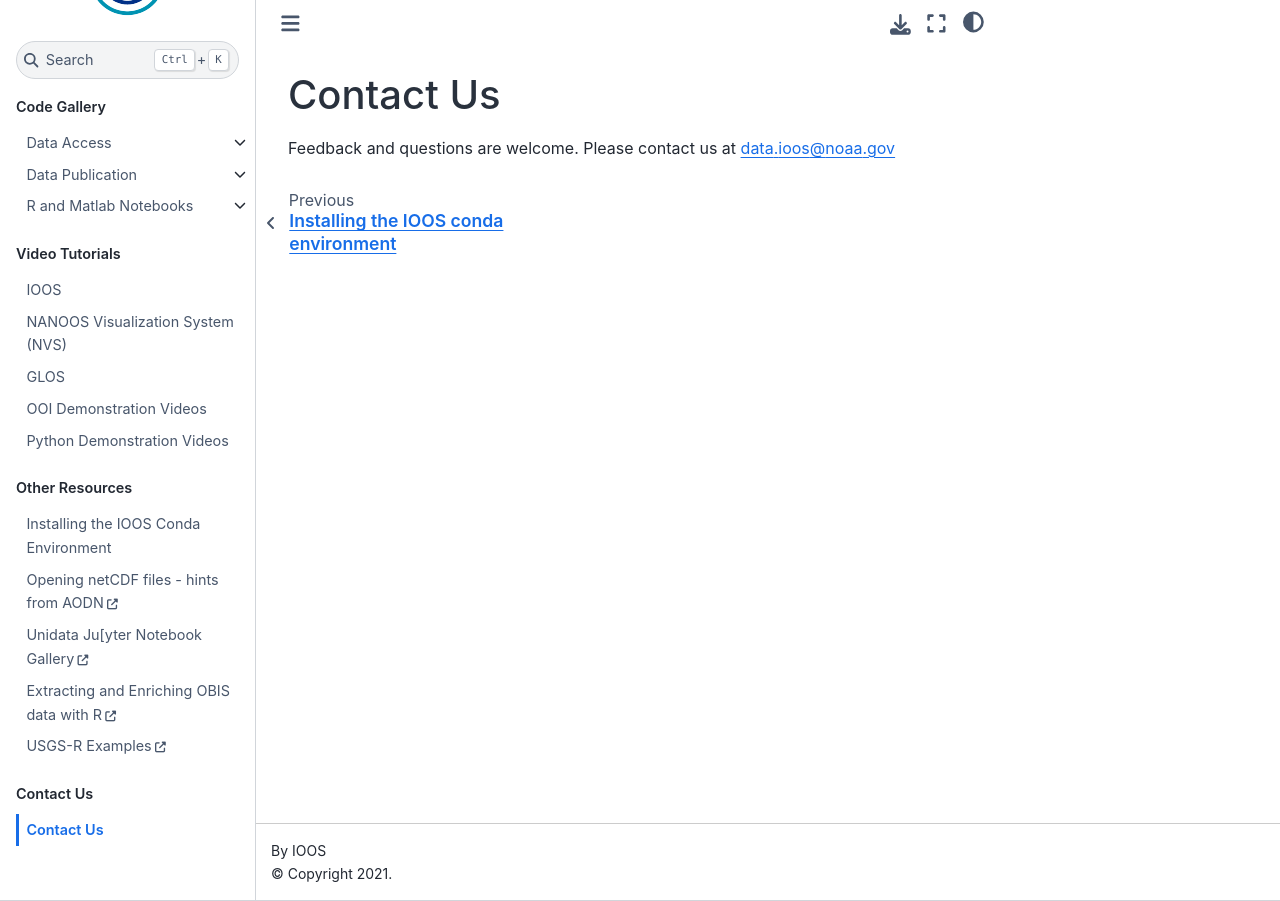
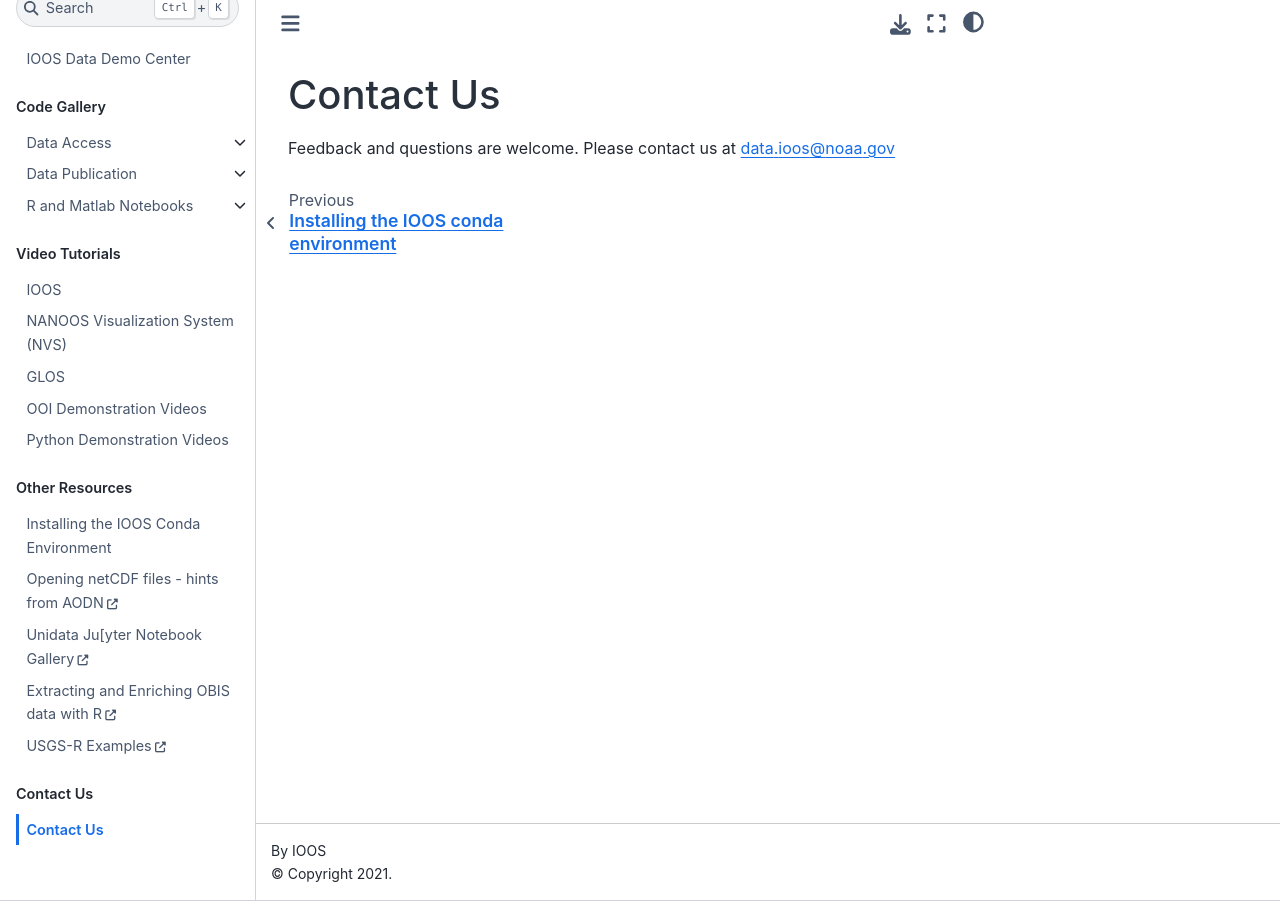
Before and after one commit to lohithmunakala/test_jupyterbook, a Jupyter Book: the page built from content/contact_us.md, in a window 1280 px wide. Built offline with Jupyter Book 1.0.4 settings and Sphinx 7.4.7 and the Sphinx Book theme 1.1.4, drawn with Linux system fonts in a browser that asks for light colours; pages that are not in the unit, such as notebooks, are missing from menus; some of the changed lines change nothing that is shown.

Commit message:
updating config file to a newer version

```diff
--- a/_config.yml
+++ b/_config.yml
@@ -1,40 +1,81 @@
-title: The U.S. Integrated Ocean Observing System (IOOS)
-author: IOOS
-copyright: "2021"
-logo: images/IOOS-logo_little.png
+# Book settings
+title            : The U.S. Integrated Ocean Observing System (IOOS)  # The title of the book. Will be placed in the left navbar.
+author           : IOOS   # The author of the book
+copyright        : "2021"  # Copyright year to be placed in the footer
+logo             : images/IOOS-logo_little.png  # A path to the book logo
 
-
-
-launch_buttons:
-  notebook_interface: "classic" # The interface interactive links will activate ["classic", "jupyterlab"]
-  binderhub_url: "https://mybinder.org"
-  colab_url: "https://colab.research.google.com"
-  thebe: true
-
+# Patterns to skip when building the book. Can be glob-style (e.g. "*skip.ipynb")
+exclude_patterns            : [_build, Thumbs.db, .DS_Store, "**.ipynb_checkpoints"]
+# Auto-exclude files not in the toc
+only_build_toc_files        : true
 
 #######################################################################################
 # Execution settings
 execute:
-  execute_notebooks           : cache
+  execute_notebooks         : cache  # Whether to execute notebooks at build time. Must be one of ("auto", "force", "cache", "off")
+  cache                     : ""    # A path to the jupyter cache that will be used to store execution artifacts. Defaults to `_build/.jupyter_cache/`
+  exclude_patterns          : []    # A list of patterns to *skip* in execution (e.g. a notebook that takes a really long time)
+  timeout                   : 30    # The maximum time (in seconds) each notebook cell is allowed to run.
+  run_in_temp               : false # If `True`, then a temporary directory will be created and used as the command working directory (cwd),otherwise the notebook's parent directory will be the cwd.
+  allow_errors              : false # If `False`, when a code cell raises an error the execution is stopped, otherwise all cells are always run.
+  stderr_output             : show  # One of 'show', 'remove', 'remove-warn', 'warn', 'error', 'severe'
+
+#######################################################################################
+# Parse and render settings
+parse:
+  myst_enable_extensions:  # default extensions to enable in the myst parser. See https://myst-parser.readthedocs.io/en/latest/using/syntax-optional.html
+    # - amsmath
+    - colon_fence
+    # - deflist
+    - dollarmath
+    # - html_admonition
+    # - html_image
+    - linkify
+    # - replacements
+    # - smartquotes
+    - substitution
+
+  myst_url_schemes          : [mailto, http, https]  # URI schemes that will be recognised as external URLs in Markdown links
 
 #######################################################################################
 # HTML-specific settings
 html:
-  home_page_in_navbar         : false
+  favicon                   : ""  # A path to a favicon image
+  use_edit_page_button      : false  # Whether to add an "edit this page" button to pages. If `true`, repository information in repository: must be filled in
+  use_repository_button     : false  # Whether to add a link to your repository button
+  use_issues_button         : false  # Whether to add an "open an issue" button
+  extra_navbar              : Powered by <a href="https://jupyterbook.org">Jupyter Book</a>  # Will be displayed underneath the left navbar.
+  extra_footer              : ""  # Will be displayed underneath the footer.
+  google_analytics_id       : ""  # A GA id that can be used to track book views.
+  home_page_in_navbar       : true  # Whether to include your home page in the left Navigation Bar
+  baseurl                   : ""  # The base URL where your book will be hosted. Used for creating image previews and social links. e.g.: https://mypage.com/mybook/
+  comments:
+    hypothesis              : false
+    utterances              : false
 
-
-# #######################################################################################
-# Interact link settings #
-notebook_interface            : "notebook"
+#######################################################################################
+# LaTeX-specific settings
+latex:
+  latex_engine              : pdflatex  # one of 'pdflatex', 'xelatex' (recommended for unicode), 'luatex', 'platex', 'uplatex'
+  use_jupyterbook_latex     : true # use jupyterbook-latex for pdf builds as default
 
 #######################################################################################
 # Launch button settings
-#repository:
-#  url                         : https://github.com/
+launch_buttons:
+  notebook_interface        : classic  # The interface interactive links will activate ["classic", "jupyterlab"]
+  binderhub_url             : https://binder.pangeo.io  # The URL of the BinderHub (e.g., https://mybinder.org)
+  jupyterhub_url            : ""  # The URL of the JupyterHub (e.g., https://datahub.berkeley.edu)
+  thebe                     : false  # Add a thebe button to pages (requires the repository to run on Binder)
+  colab_url                 : " " # The URL of Google Colab (https://colab.research.google.com)
 
-#  use_repository_button     : true  # Whether to add a link to your repository button
-#  use_issues_button         : true  # Whether to add an "open an issue" button
-latex:
-  latex_engine                : "xelatex"
-  latex_documents:
-    targetname: book.tex
+repository:
+  url                       : https://github.com/ioos/notebooks_demos # The URL to your book's repository
+  path_to_book              : ""  # A path to your book's folder, relative to the repository root.
+  branch                    : master  # Which branch of the repository should be used when creating links
+
+#######################################################################################
+# Advanced and power-user settings
+sphinx:
+  extra_extensions          :   # A list of extra extensions to load by Sphinx (added to those already used by JB).
+  local_extensions          :   # A list of local extensions to load by sphinx specified by "name: path" items
+  config                    :   # key-value pairs to directly over-ride the Sphinx configuration
```
